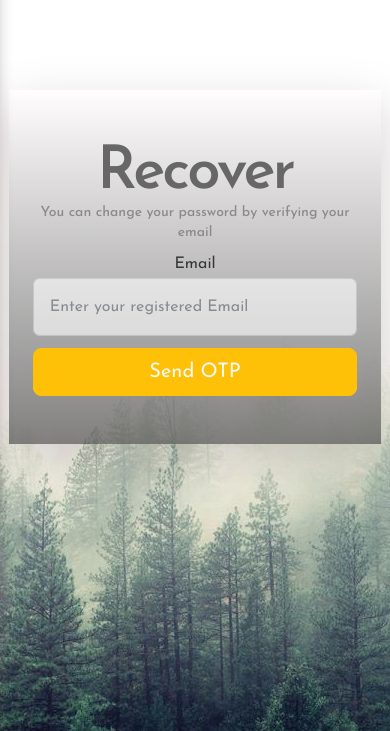
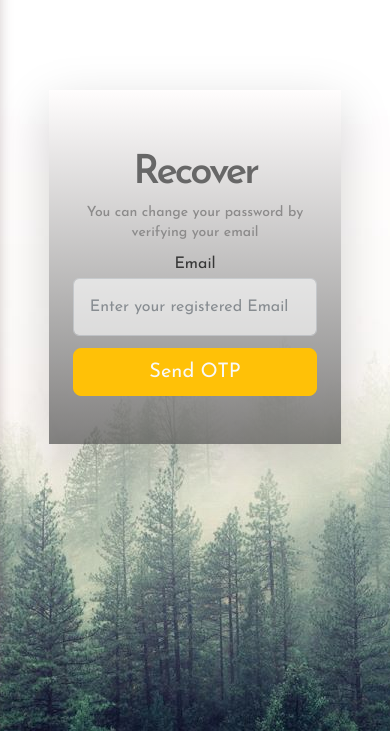
Before and after one commit to Jordieferoz/Statia-album-backend, a CodeIgniter app: page /statia-admin-ui/account/recover in a window 390 px wide. Shown: the part 113-844 px from the top of the page. Run offline with CodeIgniter, Linux system fonts and the light colour scheme; some libraries are stand-ins or nearby versions.

Commit message:
responsive fixes

```diff
--- a/application/views/site/account/change.php
+++ b/application/views/site/account/change.php
@@ -1,11 +1,11 @@
 <div class="container">
     <div class="full-width-div">
         <div class="row fill">
-            <div class="col-md-6 col-sm-12 d-none d-md-flex d-flex justify-content-start login-left-image">
+            <div class="col-lg-6 col-sm-12 d-none d-lg-flex d-flex justify-content-start login-left-image ">
                 <img src="<?= base_url('/assets/site/images/hero-title.svg') ?>" draggable="false" alt="img" class="h-50 mt-5" />
                 <p class="footer_text text-muted p-5"> &copy; 2023 Statia-tourism. All Right Reserved.</p>
             </div>
-            <div class="col-md-6 col-sm-12 login_part ">
+            <div class="col-lg-6 col-sm-12 login_part ">
                 <div class="row  d-flex justify-content-center" >
                 <div class="form_box shadow-lg p-4">
                     <form class="register-form" action="<?php echo site_url('account/changer/' . $this->uri->segment(3)); ?>" method="post" role="form">
--- a/application/views/site/account/login.php
+++ b/application/views/site/account/login.php
@@ -1,11 +1,11 @@
 <div class="container">
     <div class="full-width-div">
         <div class="row fill">
-            <div class="col-md-6 col-sm-12 d-none d-md-flex d-flex justify-content-start login-left-image ">
+            <div class="col-lg-6 col-sm-12 d-none d-lg-flex d-flex justify-content-start login-left-image ">
                 <img src="<?= base_url('/assets/site/images/hero-title.svg') ?>" draggable="false" alt="img" class="h-50 mt-5" />
                 <p class="footer_text text-muted p-5"> &copy; 2023 Statia-tourism. All Right Reserved.</p>
             </div>
-            <div class="col-md-6 col-sm-12 login_part ">
+            <div class="col-lg-6 col-sm-12 login_part ">
                 <div class="row d-flex justify-content-center" >
                 <div class="form_box shadow-lg p-4">
                     <form class="register-form" action="<?php echo site_url('account/authenticate'); ?>" method="post" role="form">
--- a/application/views/site/account/recover.php
+++ b/application/views/site/account/recover.php
@@ -24,11 +24,11 @@
     <div class="container">
         <div class="full-width-div">
             <div class="row fill">
-                <div class="col-md-6 col-sm-12 d-none d-md-flex d-flex justify-content-start login-left-image">
+                <div class="col-lg-6 col-sm-12 d-none d-lg-flex d-flex justify-content-start login-left-image ">
                     <img src="<?= base_url('/assets/site/images/hero-title.svg') ?>" draggable="false" alt="img" class="h-50 mt-5" />
                     <p class="footer_text text-muted p-5"> &copy; 2023 Statia-tourism. All Right Reserved.</p>
                 </div>
-                <div class="col-md-6 col-sm-12 login_part ">
+                <div class="col-lg-6 col-sm-12 login_part ">
                 <div class="row  d-flex justify-content-center" >
                     <div class="form_box shadow-lg p-4">
                         <form class="register-form" action="<?php echo site_url('account/otp'); ?>" method="post" role="form">
--- a/application/views/site/account/register.php
+++ b/application/views/site/account/register.php
@@ -1,11 +1,11 @@
 <div class="container">
     <div class="full-width-div">
         <div class="row fill">
-            <div class="col-md-6 col-sm-12 d-none d-md-flex d-flex justify-content-start login-left-image">
+            <div class="col-lg-6 col-sm-12 d-none d-lg-flex d-flex justify-content-start login-left-image ">
                 <img src="<?= base_url('/assets/site/images/hero-title.svg') ?>" draggable="false" alt="img" class="h-50 mt-5" />
                 <p class="footer_text text-muted p-5"> &copy; 2023 Statia-tourism. All Right Reserved.</p>
             </div>
-            <div class="col-md-6 col-sm-12 login_part ">
+            <div class="col-lg-6 col-sm-12 login_part ">
                 <div class="row  d-flex justify-content-center" >
                 <div class="form_box shadow-lg p-4">
 
--- a/application/views/site/account/verification.php
+++ b/application/views/site/account/verification.php
@@ -1,11 +1,11 @@
 <div class="container">
     <div class="full-width-div">
         <div class="row fill">
-            <div class="col-md-6 col-sm-12 d-none d-md-flex d-flex justify-content-start login-left-image">
+            <div class="col-lg-6 col-sm-12 d-none d-lg-flex d-flex justify-content-start login-left-image ">
                 <img src="<?= base_url('/assets/site/images/hero-title.svg') ?>" draggable="false" alt="img" class="h-50 mt-5" />
                 <p class="footer_text text-muted p-5"> &copy; 2023 Statia-tourism. All Right Reserved.</p>
             </div>
-            <div class="col-md-6 col-sm-12 login_part ">
+            <div class="col-lg-6 col-sm-12 login_part ">
                 <div class="row  d-flex justify-content-center" >
                 <div class="form_box shadow-lg p-4">
                     <form class="register-form" action="<?php echo site_url('account/verify/' . $this->uri->segment(3)); ?>" method="post" role="form">
--- a/assets/site/css/styles.css
+++ b/assets/site/css/styles.css
@@ -650,6 +650,10 @@ body.sidebar-menu-open .sidebar-menu {
   .card-img-top {
     height: 30vw;
   }
+
+  .form_box {
+    width: 75vw !important;
+  }
 	/* .gallery a {
 		width: 50%;
 	} */
@@ -663,6 +667,10 @@ body.sidebar-menu-open .sidebar-menu {
 }
 
 @media(max-width: 767px) {
+
+  .hello_head {
+    font-size: 40px !important;
+  }
 
   .categories-list::-webkit-scrollbar {
     display: none;
```
